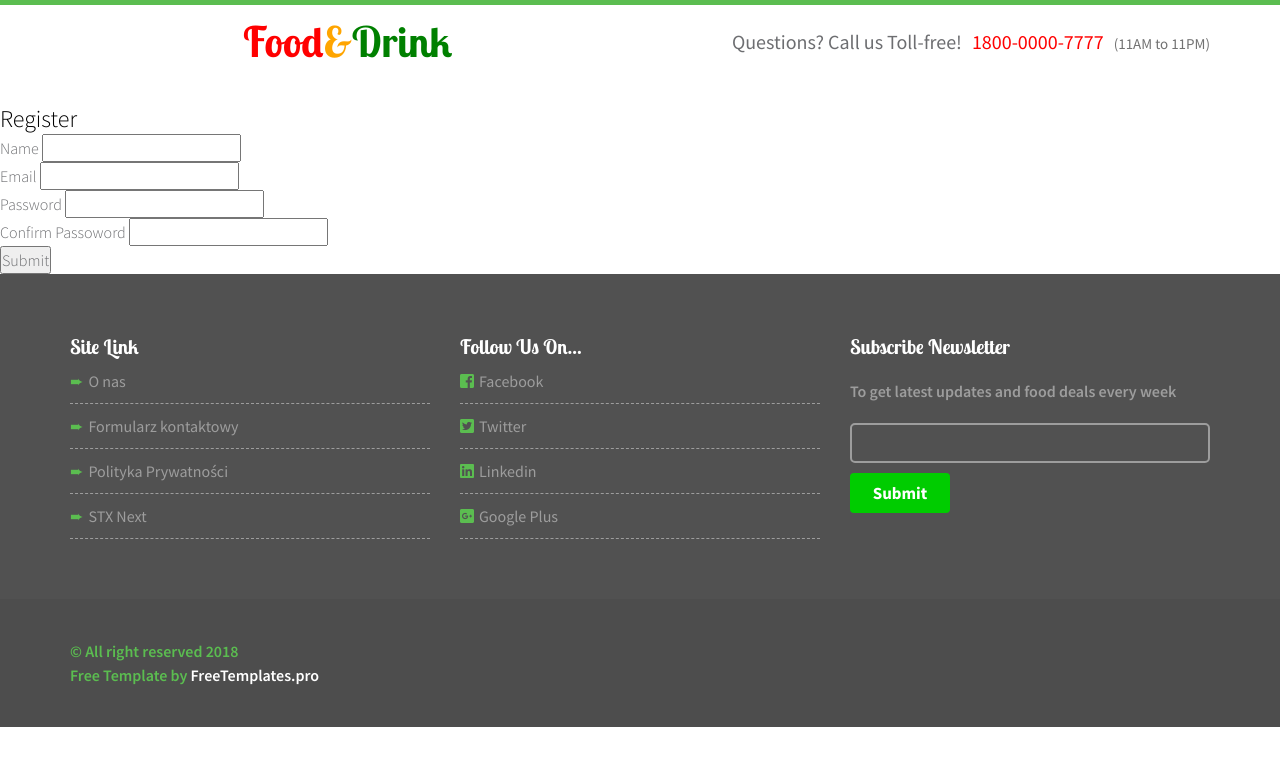
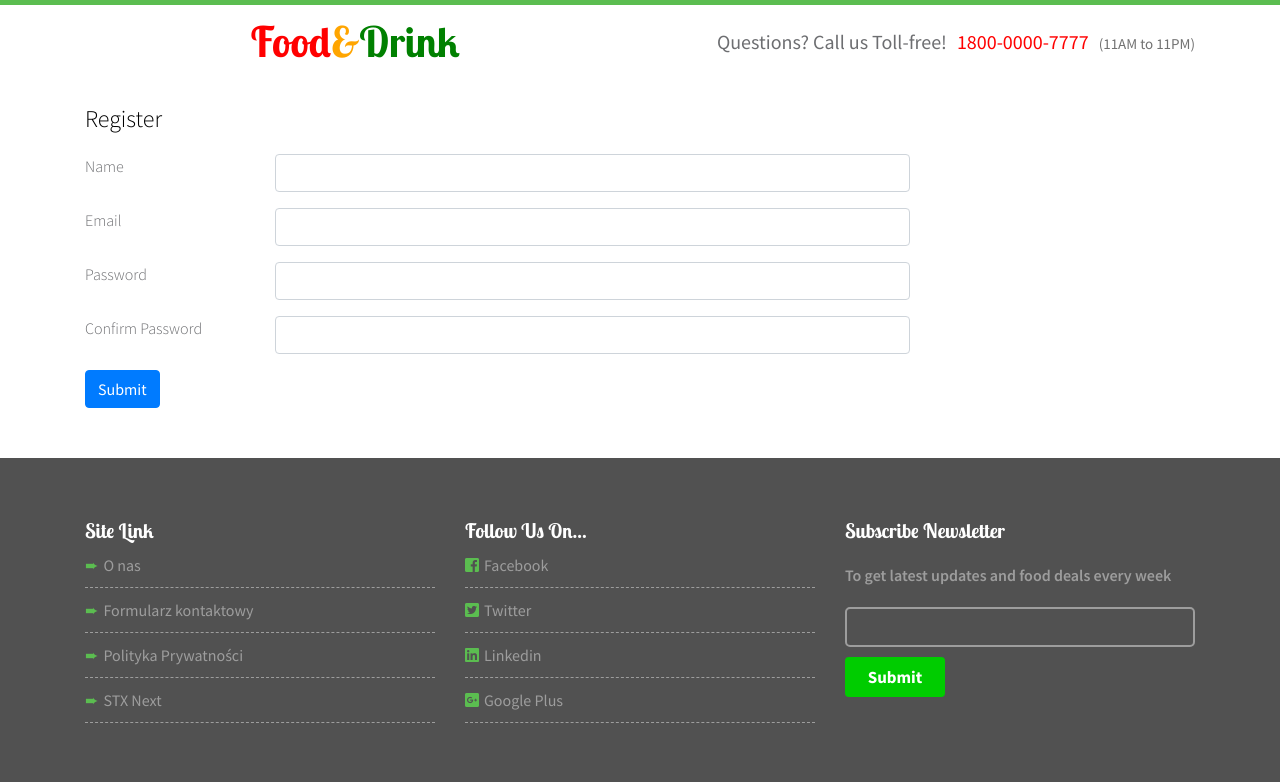
Before and after one commit to bkazula/stx_qa_has_power, a Flask app: page /register in a window 1280 px wide. Shown: the top 782 px of the page. Before the commit the page ends 727 px from the top, so only its background shows below. Run offline with Flask 2, Linux system fonts and the light colour scheme; some libraries are stand-ins or nearby versions.

Commit message:
Templates changes, code improvements

```diff
--- a/auth/__init__.py
+++ b/auth/__init__.py
@@ -1 +1 @@
-from auth.auth import auth
+from .auth import auth
--- a/auth/auth.py
+++ b/auth/auth.py
@@ -42,21 +42,18 @@ def register_post():
 def login_post():
     form = UserLoginForm(request.form)
     try:
-        if request.method == "POST" and form.validate():
+        if form.validate():
             email = form.email.data
             user = User.query.filter_by(email=email).one()
             if check_password_hash(user.password, form.password.data):
                 flash("You are now logged in")
                 session['email'] = request.form['email']
                 return redirect(url_for('auth.dashboard'))
-            else:
-                flash("Invalid credentials, try again.")
-                return render_template('pages/login.html', form=form)
+
+        raise NoResultFound
+    except NoResultFound:
+        flash("Invalid credentials, try again.")
         return render_template('pages/login.html', form=form)
-    except NoResultFound:
-        flash('User does not exists')
-        return render_template('pages/login.html', form=form)
-
 
 @auth.route('/login', methods=['GET'])
 def login():
--- a/templates/layouts/main.html
+++ b/templates/layouts/main.html
@@ -11,6 +11,7 @@
     <meta name="viewport" content="width=device-width, initial-scale=1, maximum-scale=1"/>
 
     <!--CSS-->
+    <link rel="stylesheet" type="text/css" href="https://stackpath.bootstrapcdn.com/bootstrap/4.1.1/css/bootstrap.min.css"/>
     <link rel="stylesheet" type="text/css" href="{{ url_for('static', filename='css/bootstrap.css') }}"/>
     <link rel="stylesheet" type="text/css" href="{{ url_for('static', filename='css/style.css') }}"/>
     <link rel="stylesheet" type="text/css" href="{{ url_for('static', filename='css/font-awesome.css') }}"/>
--- a/templates/pages/register.html
+++ b/templates/pages/register.html
@@ -1,25 +1,62 @@
 {% extends 'layouts/main.html' %}
 {% block content %}
-    <h1>Register</h1>
+    <div class="container" style="margin-bottom: 50px;">
+        <h1 style="margin-bottom: 20px;">Register</h1>
+
         <form method="post">
-        <ul>
-            <li>Name {{ form.name }}</li>
+            <div class="form-group row">
+                <div class="col-sm-2">
+                    <label>Name</label>
+                </div>
+                <div class="col-sm-7">
+                    {{ form.name(class_="form-control") }}
+                </div>
+                <div class="col-sm-3">
                     {% for error in form.name.errors %}
-                <span style="color: red;">[{{ error }}]</span>
+                        <div class="invalid-feedback d-block">{{ error }}</div>
                     {% endfor %}
-            <li>Email {{ form.email }}</li>
+                </div>
+            </div>
+            <div class="form-group row">
+                <div class="col-sm-2">
+                    <label>Email</label>
+                </div>
+                <div class="col-sm-7">
+                    {{ form.email(class_="form-control") }}
+                </div>
+                <div class="col-sm-3">
                     {% for error in form.email.errors %}
-                <span style="color: red;">[{{ error }}]</span>
+                        <div class="invalid-feedback d-block">{{ error }}</div>
                     {% endfor %}
-            <li>Password {{ form.password }}</li>
+                </div>
+            </div>
+            <div class="form-group row">
+                <div class="col-sm-2">
+                    <label>Password</label>
+                </div>
+                <div class="col-sm-7">
+                    {{ form.password(class_="form-control") }}
+                </div>
+                <div class="col-sm-3">
                     {% for error in form.password.errors %}
-                <span style="color: red;">[{{ error }}]</span>
+                        <div class="invalid-feedback d-block">{{ error }}</div>
                     {% endfor %}
-            <li>Confirm Passoword {{ form.confirm }}</li>
+                </div>
+            </div>
+            <div class="form-group row">
+                <div class="col-sm-2">
+                    <label>Confirm Password</label>
+                </div>
+                <div class="col-sm-7">
+                    {{ form.confirm(class_="form-control") }}
+                </div>
+                <div class="col-sm-3">
                     {% for error in form.confirm.errors %}
-                <span style="color: red;">[{{ error }}]</span>
+                        <div class="invalid-feedback d-block">{{ error }}</div>
                     {% endfor %}
-        </ul>
-        <input type="submit" value=Submit>
+                </div>
+            </div>
+            <input type="submit" class="btn btn-primary" value="Submit">
         </form>
+    </div>
 {% endblock %}
```
Lines whose indentation alone changed are shown as unchanged.
